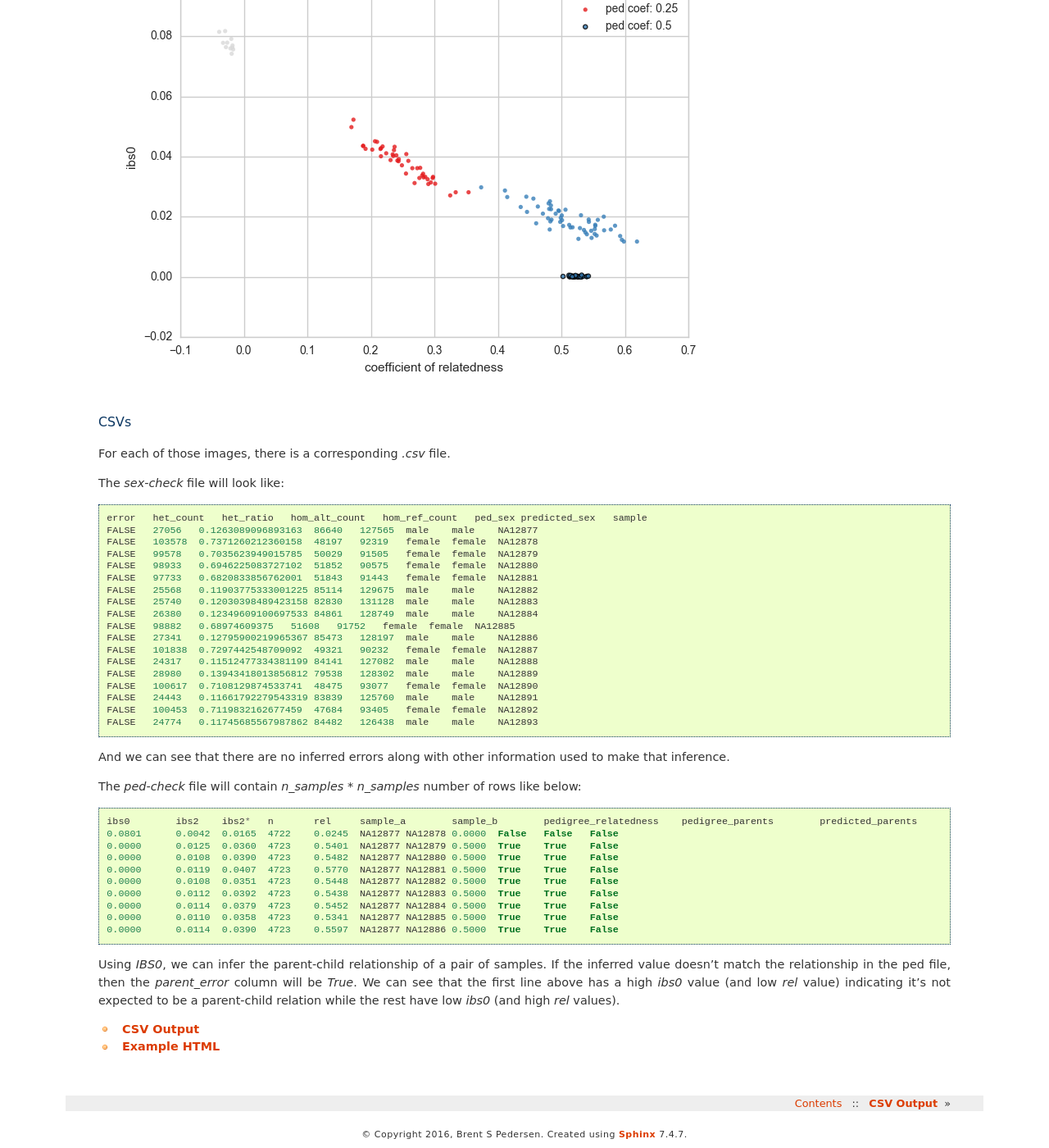
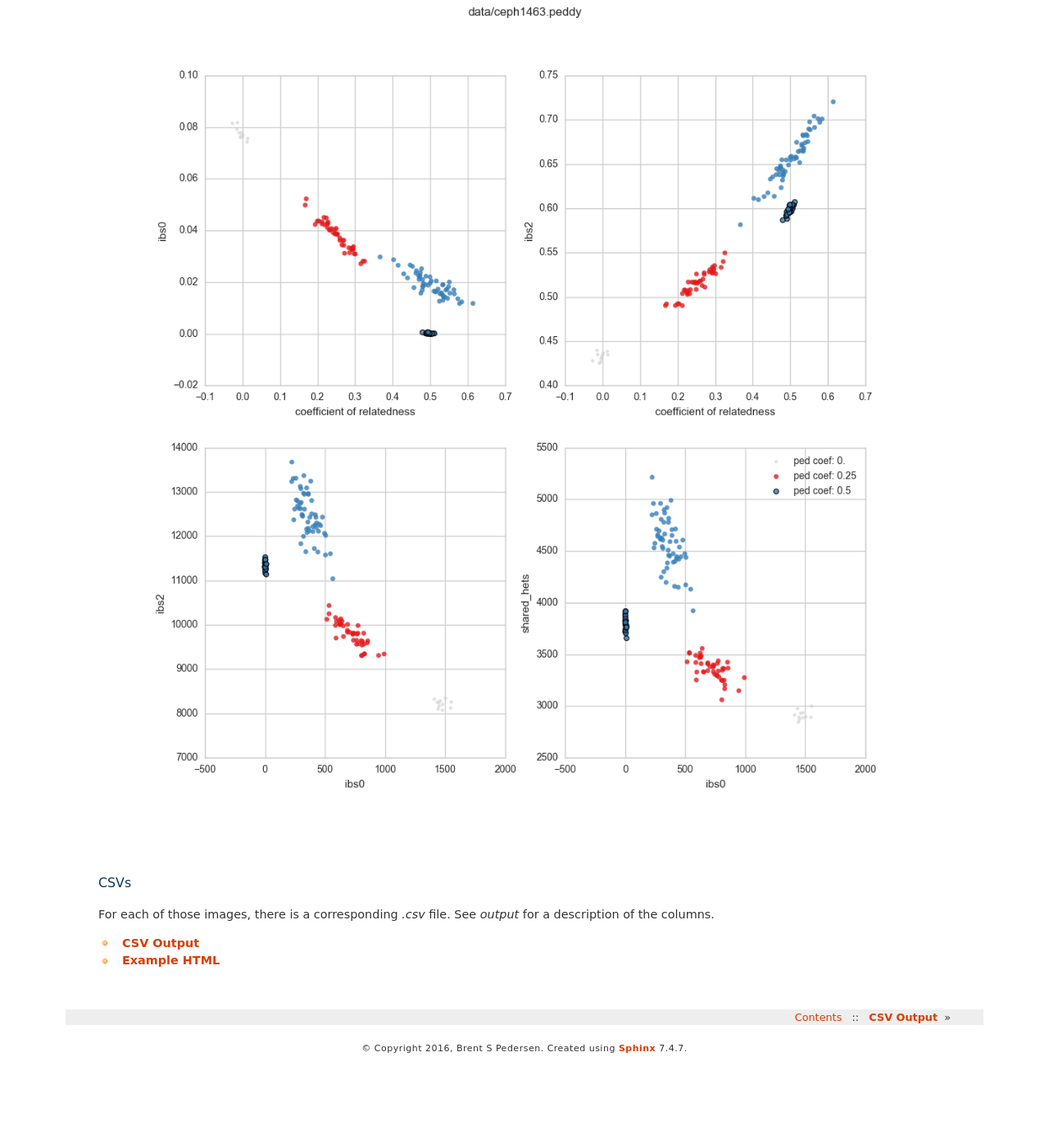
Before and after one commit to brentp/peddy, a Sphinx documentation site: the page built from docs/index.rst, in a window 1280 px wide and 1400 px high, scrolled down 3764 px. Shown: the whole window at 82% size. Built offline with Sphinx 7.4.7, drawn with Linux system fonts in a browser that asks for light colours; after the commit the page ends 5060 px from its top, so only the background shows below that; some of the changed text lies outside the part shown.

Commit message:
update docs with new images and output

```diff
--- a/docs/index.rst
+++ b/docs/index.rst
@@ -14,9 +14,9 @@ The command-line usage looks like:
 
 .. code-block:: bash
 
-    python -m peddy -p 12 --plot --prefix ceph-1463 ceph1463.vcf.gz ceph1463.ped
+    python -m peddy -p 12 --plot ceph1463.vcf.gz ceph1463.ped
 
-This will use 12 cpus to run various checks and create `ceph-1463.html <_static/ceph.html>`_ which
+This will use 12 cpus to run various checks and create `ceph1463.html <_static/ceph.html>`_ which
 you can open in any browser to interactively explore your data.
 
 It will also create create 4 csv files and 4 static QC plots that mirror those in the interactive html.
@@ -24,7 +24,7 @@ These will indicate:
 
 + discrepancies between ped-reported and genotype-inferred relations
 + discrepancies between ped-reported and genotype-inferred sex
-+ samples with higher levels of HET calls, lower depth, or more variance in b-allele-frequency (ref / (ref + alt )) for het calls.
++ samples with higher levels of HET calls, lower depth, or more variance in b-allele-frequency (alt / (ref + alt )) for het calls.
 + an ancestry prediction based on projection onto the thousand genomes principal components
 
 Finally, it will create a new file ped file `ceph1463.peddy.ped` that also lists
@@ -46,6 +46,9 @@ chromosome and females should have relatively many. Here, we see, as expected
 that there are no sex issues in the CEPH cohort:
 
 .. image:: _static/ceph.sex_check.png
+
+If there are samples with unspecified sex in the ped file, they will appear
+in the center of the plot as 'unknown'.
 
 
 Het Check
@@ -81,12 +84,15 @@ file to what is observed by the genotypes. For example, a sib-sib
 pair should have a relatedness coefficient of 0.5. In the plot,
 **sample-pairs are *colored* according to their expected relatedness
 specified in the ped file and *located* in the plot according to their
-relatedness (and IBS0) calculated from the genotypes**
+relatedness (and IBS levels) calculated from the genotypes**
 
-IBS0 is the proportion of sites for which the 2 samples shared 0 alleles.
+IBS0 is the number of sites for which the 2 samples shared 0 alleles.
 For parent-child pairs and IBS0 event is a (putative) *de novo* and so should
 happen very infrequently. Unrelated samples should have a relatedness of 0
 and a higher IBS0.
+
+IBS2 is the number of sites where the 2 samples are both het or
+both homozygous alternate.
 
 
 .. image:: _static/ceph.ped_check.png
@@ -95,47 +101,7 @@ CSVs
 ++++
 
 For each of those images, there is a corresponding `.csv` file.
-
-The `sex-check` file will look like::
-
-    error   het_count   het_ratio   hom_alt_count   hom_ref_count   ped_sex predicted_sex   sample
-    FALSE   27056   0.1263089096893163  86640   127565  male    male    NA12877
-    FALSE   103578  0.7371260212360158  48197   92319   female  female  NA12878
-    FALSE   99578   0.7035623949015785  50029   91505   female  female  NA12879
-    FALSE   98933   0.6946225083727102  51852   90575   female  female  NA12880
-    FALSE   97733   0.6820833856762001  51843   91443   female  female  NA12881
-    FALSE   25568   0.11903775333001225 85114   129675  male    male    NA12882
-    FALSE   25740   0.12030398489423158 82830   131128  male    male    NA12883
-    FALSE   26380   0.12349609100697533 84861   128749  male    male    NA12884
-    FALSE   98882   0.68974609375   51608   91752   female  female  NA12885
-    FALSE   27341   0.12795900219965367 85473   128197  male    male    NA12886
-    FALSE   101838  0.7297442548709092  49321   90232   female  female  NA12887
-    FALSE   24317   0.11512477334381199 84141   127082  male    male    NA12888
-    FALSE   28980   0.13943418013856812 79538   128302  male    male    NA12889
-    FALSE   100617  0.7108129874533741  48475   93077   female  female  NA12890
-    FALSE   24443   0.11661792279543319 83839   125760  male    male    NA12891
-    FALSE   100453  0.7119832162677459  47684   93405   female  female  NA12892
-    FALSE   24774   0.11745685567987862 84482   126438  male    male    NA12893
-
-And we can see that there are no inferred errors along with other information used to make that inference.
-
-The `ped-check` file will contain `n_samples` \* `n_samples` number of rows like below::
-
-    ibs0	ibs2	ibs2*	n	rel	sample_a	sample_b	pedigree_relatedness	pedigree_parents	predicted_parents	parent_error
-    0.0801	0.0042	0.0165	4722	0.0245	NA12877	NA12878	0.0000	False	False	False
-    0.0000	0.0125	0.0360	4723	0.5401	NA12877	NA12879	0.5000	True	True	False
-    0.0000	0.0108	0.0390	4723	0.5482	NA12877	NA12880	0.5000	True	True	False
-    0.0000	0.0119	0.0407	4723	0.5770	NA12877	NA12881	0.5000	True	True	False
-    0.0000	0.0108	0.0351	4723	0.5448	NA12877	NA12882	0.5000	True	True	False
-    0.0000	0.0112	0.0392	4723	0.5438	NA12877	NA12883	0.5000	True	True	False
-    0.0000	0.0114	0.0379	4723	0.5452	NA12877	NA12884	0.5000	True	True	False
-    0.0000	0.0110	0.0358	4723	0.5341	NA12877	NA12885	0.5000	True	True	False
-    0.0000	0.0114	0.0390	4723	0.5597	NA12877	NA12886	0.5000	True	True	False
-
-Using `IBS0`, we can infer the parent-child relationship of a pair of samples. If the inferred value
-doesn't match the relationship in the ped file, then the `parent_error` column will be `True`.
-We can see that the first line above has a high `ibs0` value (and low `rel` value) indicating it's
-not expected to be a parent-child relation while the rest have low `ibs0` (and high `rel` values).
+See `output` for a description of the columns.
 
 
 .. toctree::
--- a/docs/output.rst
+++ b/docs/output.rst
@@ -22,7 +22,7 @@ the X chromosome.
 + hom_ref_count: number of homozygous-reference calls
 + het_ratio: ratio of `het_count` / `hom_alt_count`. Low for males, high for females
 + ped_sex: sex from .ped file
-+ prepdicted_sex: sex predicted from rate of hets on chrX.
++ predicted_sex: sex predicted from rate of hets on chrX.
 
 
 het_check
@@ -67,7 +67,7 @@ This contains 1 row per sample-pair: (n_samples * n_samples) / 2 rows.
 + pedigree_relatedness: the relatedness reported in the ped file.
 + rel_difference: difference between the preceding 2 colummns.
 + ibs0: the number of sites at which the 2 samples shared no alleles (should approach 0 for parent-child pairs).
-+ ibs2: the proportion of sites and which the 2 samples where both hom-ref, both het, or both hom-alt.
++ ibs2: the number of sites and which the 2 samples where both hom-ref, both het, or both hom-alt.
 + shared_hets: the number of sites at which both samples were hets.
 + hets_a/b: the number of sites at which sample_a/b was het.
 + pedigree_parents: boolean indicating that this pair is a parent-child pair according to the ped file.
```
Also changed, not shown: docs/_static/ceph.ped_check.png, 9 other files.
